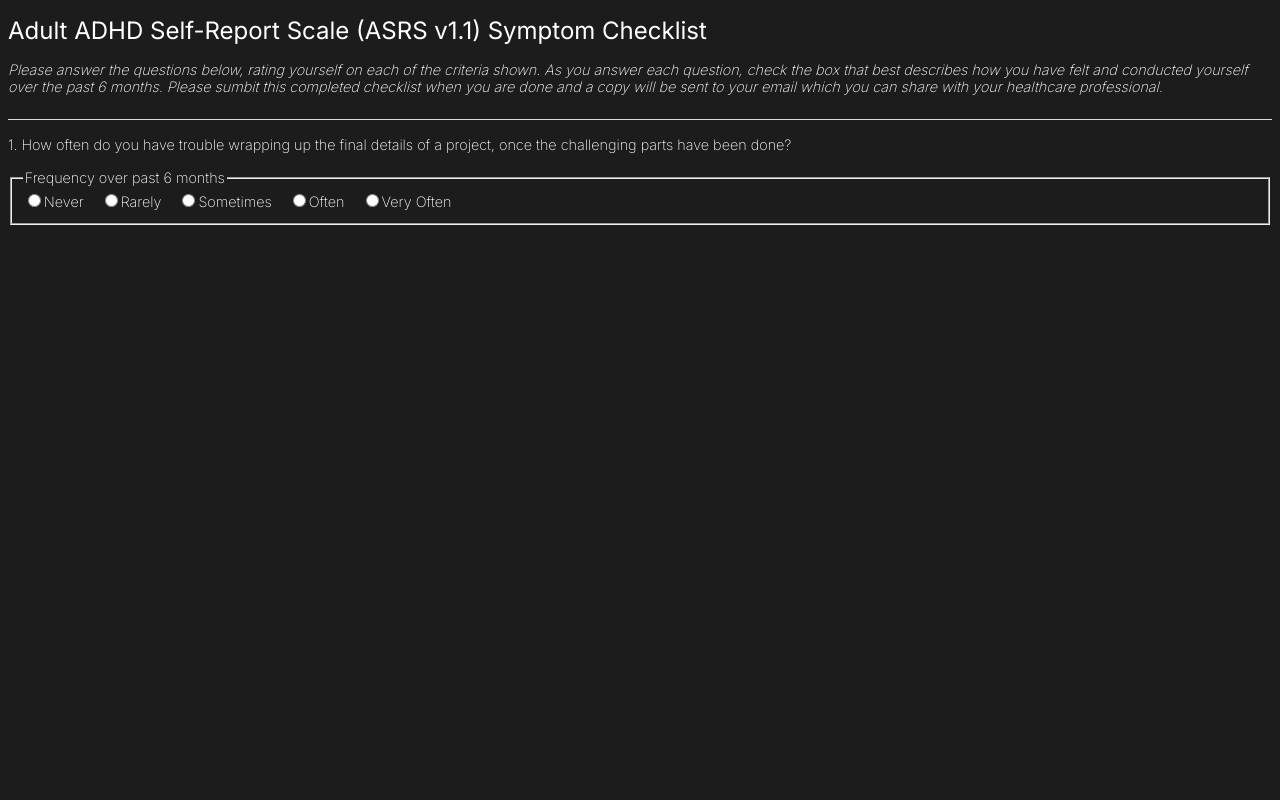
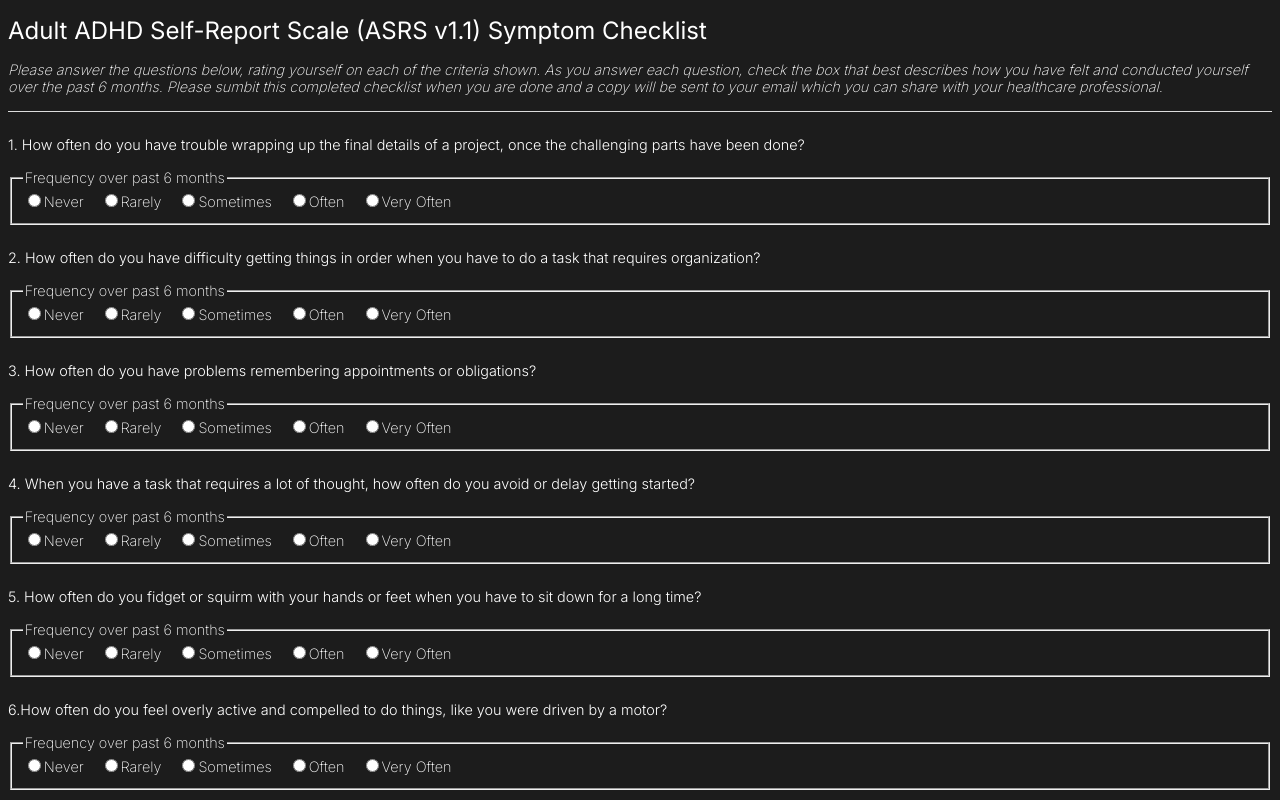
Before and after one commit to vishalicious213/adhd, a React (Vite) app: page / in a window 1280 px wide. Built offline with nearby package versions, Linux system fonts and the light colour scheme.

Commit message:
App: added questionsArray and mapped through first 6 to render questions

```diff
--- a/src/App.jsx
+++ b/src/App.jsx
@@ -1,12 +1,21 @@
 import React from 'react'
 import Instructions from './components/Instructions'
 import Question from './components/Question'
+
+const questionsArray = [
+    "1. How often do you have trouble wrapping up the final details of a project, once the challenging parts have been done?",
+    "2. How often do you have difficulty getting things in order when you have to do a task that requires organization?",
+    "3. How often do you have problems remembering appointments or obligations?",
+    "4. When you have a task that requires a lot of thought, how often do you avoid or delay getting started?",
+    "5. How often do you fidget or squirm with your hands or feet when you have to sit down for a long time?",
+    "6.How often do you feel overly active and compelled to do things, like you were driven by a motor? "
+]
 
 const App = () => {
     return (
         <>
             <Instructions />
-            <Question question="1. How often do you have trouble wrapping up the final details of a project, once the challenging parts have been done?" />
+            {questionsArray.map(q => <Question question={q} key={q}/>) }
         </>
     )
 }
--- a/src/index.css
+++ b/src/index.css
@@ -10,6 +10,11 @@ h1 {
     font-size: 1.5rem;
     font-style: normal;
     font-variation-settings: "slnt" 0;
+}
+
+p {
+    border-bottom: 1px solid gainsboro;
+    padding-bottom: 1rem;
 }
 
 .text {
@@ -27,8 +32,7 @@ h1 {
 
 .question {
     margin: 1.5rem 0 1rem;
-    padding-top: 1rem;
-    border-top: 1px solid gainsboro;
+    font-weight: 300;
 }
 
 .answer {
```
